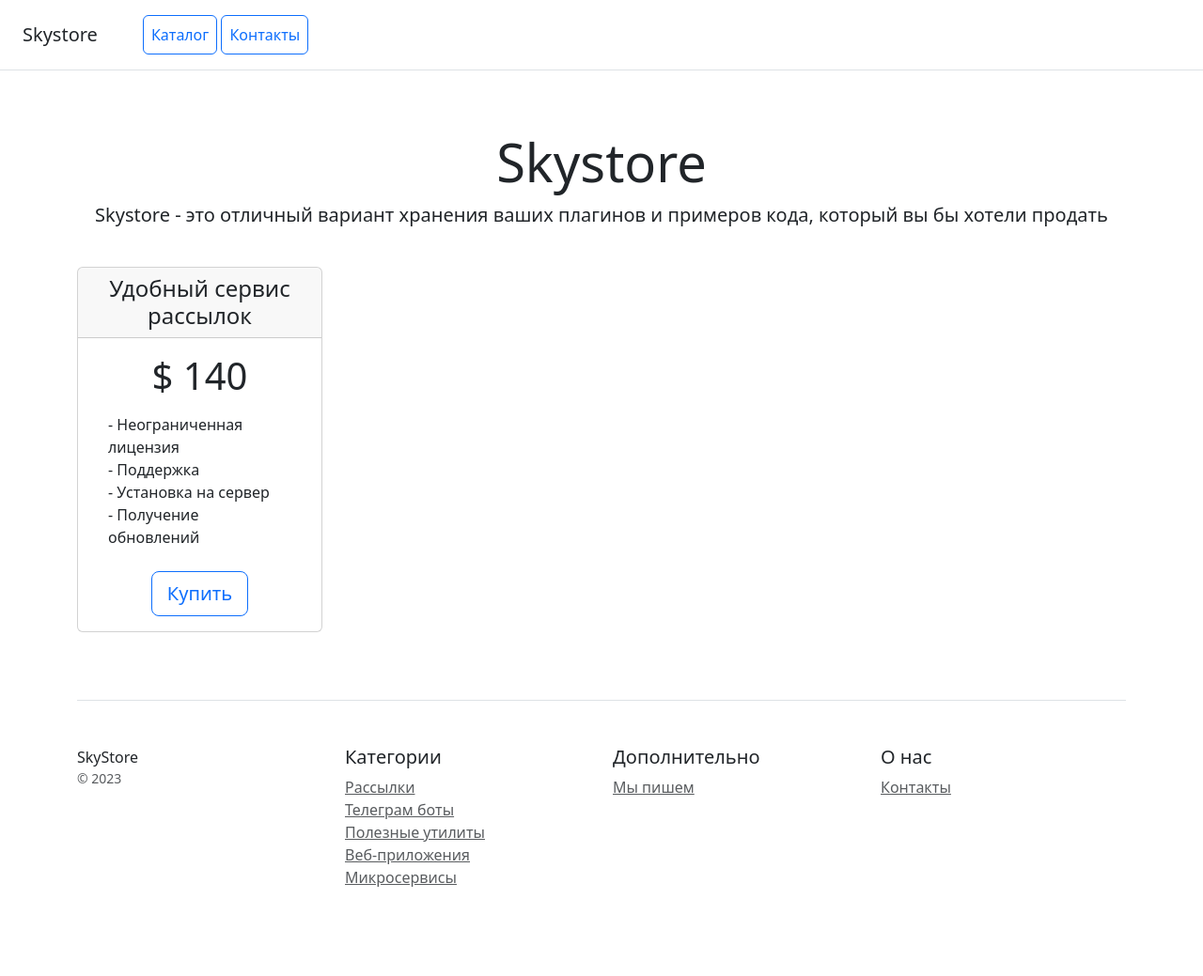
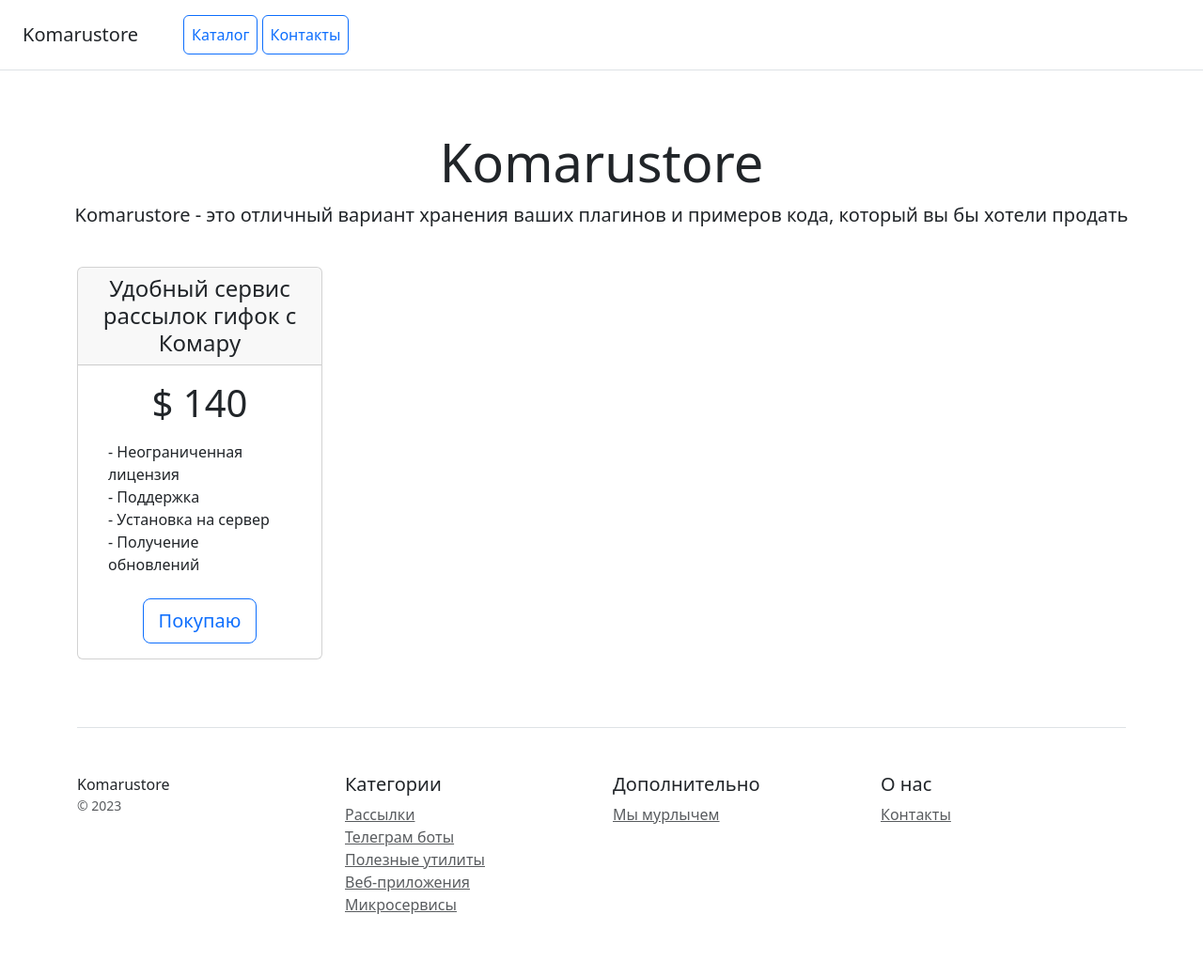
Before and after one commit to ReaperSans28/Komaru_and_Django, a Django app: page /home/ in a window 1280 px wide. Shown: the whole page at 94% size. Before the commit the page ends 944 px from the top, so only its background shows below. Run offline with Django 5.2, Linux system fonts and the light colour scheme; some libraries are stand-ins or nearby versions.

Commit message:
Komaru readme

```diff
--- a/catalog/templates/home.html
+++ b/catalog/templates/home.html
@@ -3,12 +3,12 @@
 <head>
     <meta charset="utf-8">
     <meta name="viewport" content="width=device-width, initial-scale=1">
-    <title>Skystore</title>
+    <title>Komarustore</title>
     <link rel="stylesheet" href="/static/css/bootstrap.min.css">
 </head>
 <body>
 <div class="d-flex flex-column flex-md-row align-items-center p-3 px-md-4 mb-3 bg-white border-bottom box-shadow">
-    <h5 class="my-0 mr-md-auto font-weight-normal">Skystore</h5>
+    <h5 class="my-0 mr-md-auto font-weight-normal">Komarustore</h5>
     <nav class="ms-5">
         <a class="p-2 btn btn-outline-primary" href="/">Каталог</a>
         <a class="p-2 btn btn-outline-primary" href="/contacts/">Контакты</a>
@@ -16,8 +16,8 @@
 </div>
 
 <div class="pricing-header px-3 py-3 pt-md-5 pb-md-4 mx-auto text-center">
-    <h1 class="display-4">Skystore</h1>
-    <p class="lead">Skystore - это отличный вариант хранения ваших плагинов и примеров кода, который вы бы хотели
+    <h1 class="display-4">Komarustore</h1>
+    <p class="lead">Komarustore - это отличный вариант хранения ваших плагинов и примеров кода, который вы бы хотели
         продать</p>
 </div>
 
@@ -26,7 +26,7 @@
         <div class="col-3">
             <div class="card mb-4 box-shadow">
                 <div class="card-header">
-                    <h4 class="my-0 font-weight-normal">Удобный сервис рассылок</h4>
+                    <h4 class="my-0 font-weight-normal">Удобный сервис рассылок гифок с Комару</h4>
                 </div>
                 <div class="card-body">
                     <h1 class="card-title pricing-card-title">$ 140</h1>
@@ -36,7 +36,7 @@
                         <li>- Установка на сервер</li>
                         <li>- Получение обновлений</li>
                     </ul>
-                    <button type="button" class="btn btn-lg btn-block btn-outline-primary">Купить</button>
+                    <button type="button" class="btn btn-lg btn-block btn-outline-primary">Покупаю</button>
                 </div>
             </div>
         </div>
@@ -45,23 +45,23 @@
     <footer class="pt-4 my-md-5 pt-md-5 border-top">
         <div class="row">
             <div class="col-12 col-md">
-                SkyStore
+                Komarustore
                 <small class="d-block mb-3 text-muted">&copy; 2023</small>
             </div>
             <div class="col-6 col-md">
                 <h5>Категории</h5>
                 <ul class="list-unstyled text-small">
-                    <li><a class="text-muted" href="#">Рассылки</a></li>
-                    <li><a class="text-muted" href="#">Телеграм боты</a></li>
-                    <li><a class="text-muted" href="#">Полезные утилиты</a></li>
-                    <li><a class="text-muted" href="#">Веб-приложения</a></li>
-                    <li><a class="text-muted" href="#">Микросервисы</a></li>
+                    <li><a class="text-muted" href="https://deltarune.fandom.com/wiki/Spamton">Рассылки</a></li>
+                    <li><a class="text-muted" href="https://t.me/Brawls_CardsBot">Телеграм боты</a></li>
+                    <li><a class="text-muted" href="https://music.yandex.ru/home">Полезные утилиты</a></li>
+                    <li><a class="text-muted" href="https://v1.yaoilib.net/ru?section=home-updates">Веб-приложения</a></li>
+                    <li><a class="text-muted" href="boosty.to/rememberme">Микросервисы</a></li>
                 </ul>
             </div>
             <div class="col-6 col-md">
                 <h5>Дополнительно</h5>
                 <ul class="list-unstyled text-small">
-                    <li><a class="text-muted" href="#">Мы пишем</a></li>
+                    <li><a class="text-muted" href="https://github.com/ReaperSans28">Мы мурлычем</a></li>
                 </ul>
             </div>
             <div class="col-6 col-md">
```
Also changed, not shown: catalog/templates/contacts.html (+10 -10 lines), README.md (added).
